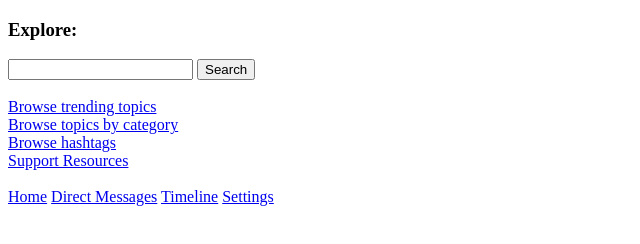
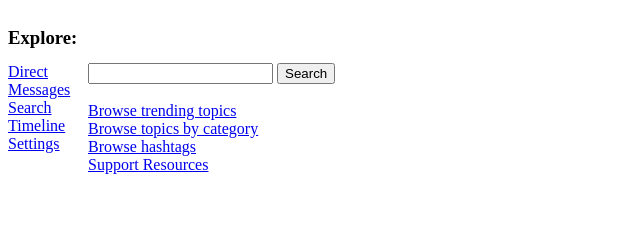
Before and after one commit to Unc-Raymus/DIG-4104c-078-Group-2, a plain HTML site: page Dig_4104c_Group2_InteractionDesign/search.html in a window 1280 px wide. Shown: the whole page, without its empty margins (0-640 px from the left). Drawn offline with Linux system fonts and the light colour scheme.

Commit message:
search
updated search

```diff
--- a/Dig_4104c_Group2_InteractionDesign/search.html
+++ b/Dig_4104c_Group2_InteractionDesign/search.html
@@ -6,9 +6,12 @@
         <title>Group 2- Interaction Design</title>
         <meta charset="UTF-8">
         <meta name="viewport" content="width=device-width, initial scale=1.0">
+        <link rel="stylesheet" href="homegridtemplate.css">
     </head>
     <body>
-        <h3>Explore:</h3>
+        <div class="grid-container">
+        <div class="header"> <h3>Explore:</h3></div>
+        <div class="main">
         <form method="get" action="search/results.html">
             <input type="text">
             <button type="submit">Search</button>
@@ -19,12 +22,14 @@
             <a href="search/hashtags.html">Browse hashtags</a><br>
             <a href="search/support.html">Support Resources</a><br>
         </div><br>
+</div>
 
-       <nav>
-            <a href="home.html">Home</a>
+        <div class="navigation"> <nav>
             <a href="dm.html">Direct Messages</a>
+            <a href="search.html">Search</a>
             <a href="timeline.html">Timeline</a>
             <a href="settings.html">Settings</a>
-       </nav>
+        </nav></div>
+    </div>
     </body>
 </html>
```
Also changed, not shown: Dig_4104c_Group2_InteractionDesign/timeline.html (+8 -4 lines).
